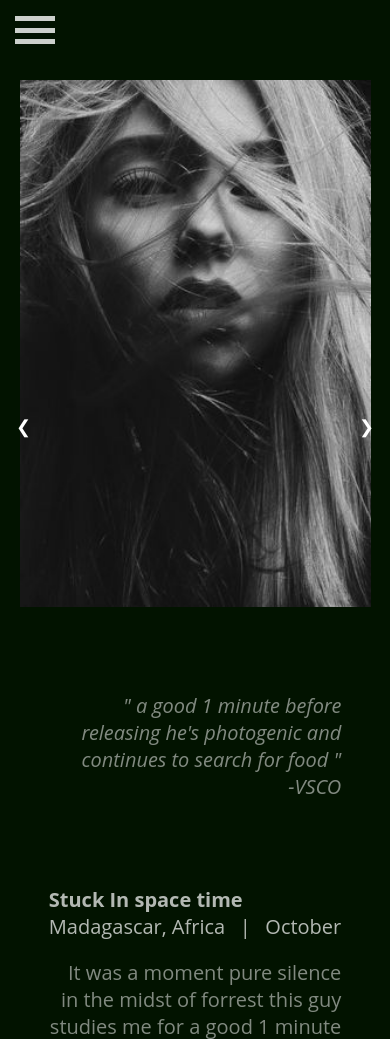
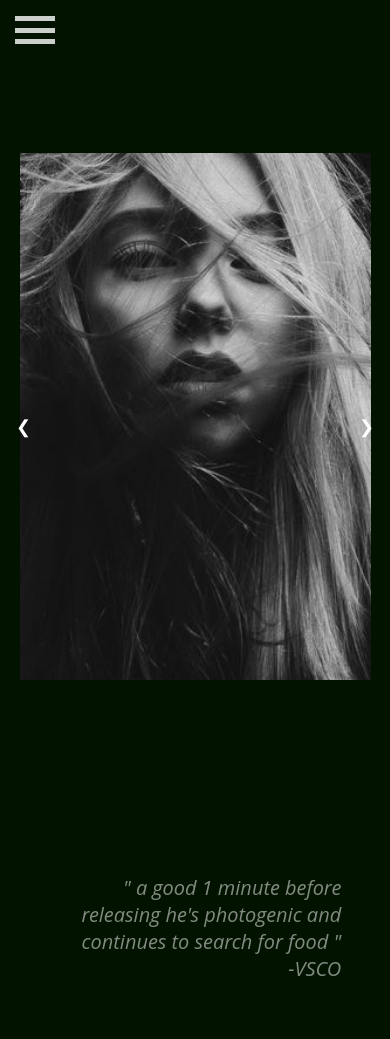
Before and after one commit to Nitish145/photo_album, a Django app: page /home in a window 390 px wide. Shown: the top 1039 px of the page. Run offline with Django 3.2, Linux system fonts and the light colour scheme; data comes from the database, SQL or seed files in the repository; both versions use the stored data as it was after the commit; some libraries are stand-ins or nearby versions.

Commit message:
mobile view

```diff
--- a/django_photo_gallery/app/static/external/photoswipe/photoswipe.css
+++ b/django_photo_gallery/app/static/external/photoswipe/photoswipe.css
@@ -372,6 +372,9 @@ h2{
   .images_div{    align-items: center;
     width: 100%;
     justify-content: center;
-  margin: 0}
+  margin: 0;
+height: 88vh;
+margin-top: -35px;
+display: flex;}
   /* .prev,.next{top: 20%} */
 }
```
Also changed, not shown: django_photo_gallery/db.sqlite3.
